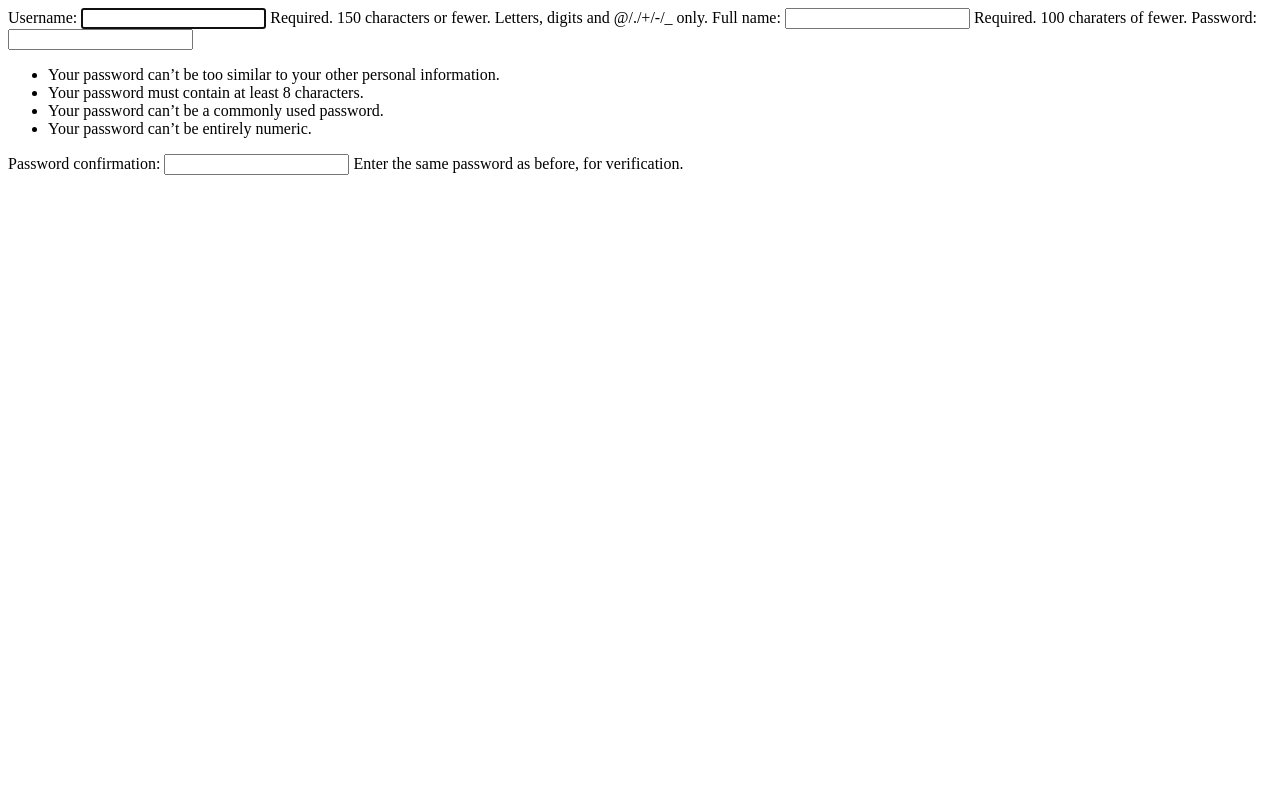
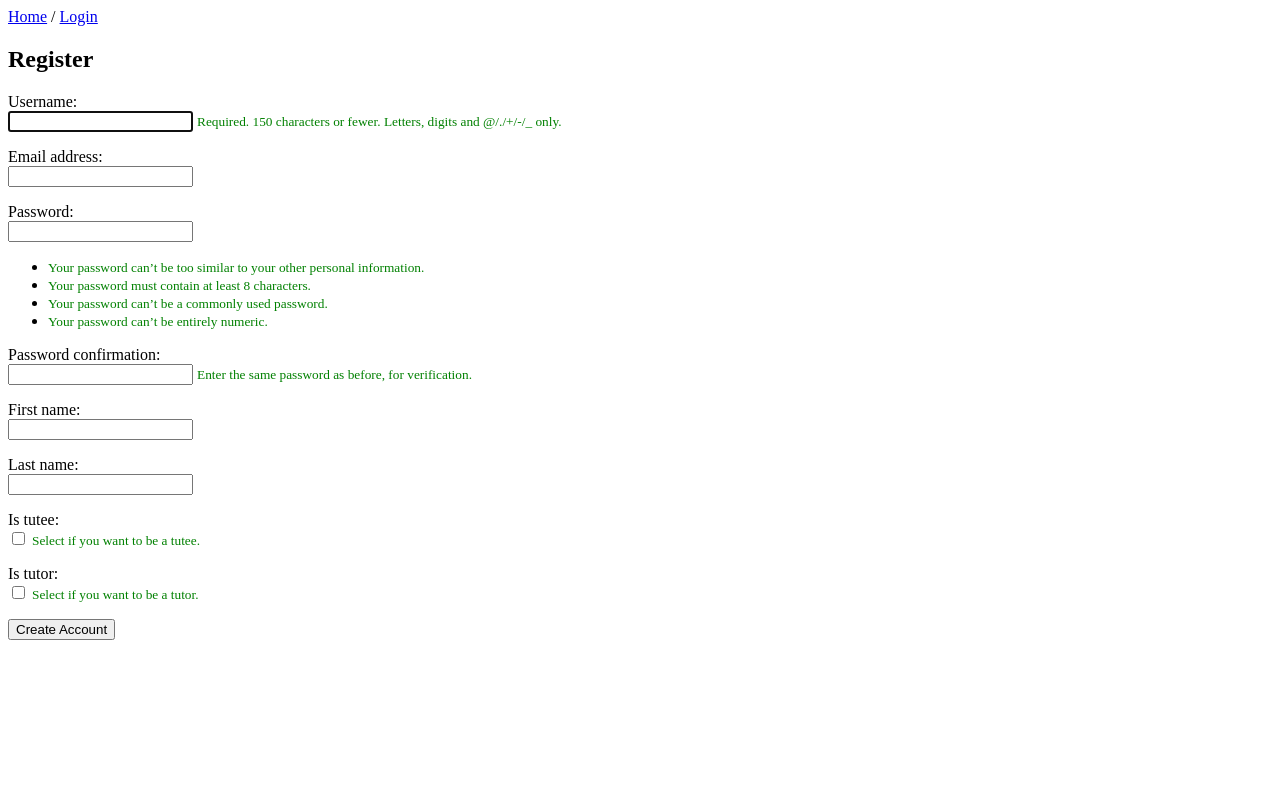
Before and after one commit to Peer2PeerWebApp/demo_webapp_zehra, a Django app: page /register/ in a window 1280 px wide. Run offline with Django 3.2, Linux system fonts and the light colour scheme; parts of the project's set-up code (start-up, migrations or seed data) failed here and were passed over.

Commit message:
login/register/logout working now

```diff
--- a/mysite/templates/home.html
+++ b/mysite/templates/home.html
@@ -9,6 +9,7 @@ Hi {{ user.full_name }}, Welcome to Peer-2-Peer!
 
 {% else %}
 
+<h1>Peer-2-Peer</h1>
 You are not logged in!
 
 
--- a/mysite/templates/register.html
+++ b/mysite/templates/register.html
@@ -1,20 +1,22 @@
-{% csrf_token %}
+<a href="{% url 'home' %}">Home</a> /
+<a href="{% url 'login' %}">Login</a>
+
+<h2>Register</h2>
+<form method="POST" action="">
+
+	{% csrf_token %}
 	{% for field in form %}
-
-
-		{{ field.label_tag }}
-
+	<p>
+		{{ field.label_tag }}<br>
 		{{ field }}
 		{% if field.help_text %}
-			{{ field.help_text }}
+			<small style="color: green">{{ field.help_text }}</small>
 		{% endif %}
 		{% for error in field.errors %}
-
-
-{{ error }}
-
-
+			</p><p style="color: red">{{ error }}</p>
 		{% endfor %}
-
-
+	<p></p>
 	{% endfor %}
+	<!--- <button type="submit">Sign up</button> --->
+	<input type="submit" value="Create Account"  />
+</form>
--- a/register/forms.py
+++ b/register/forms.py
@@ -5,8 +5,11 @@ from .models import CustomUser
 
 
 class SignUpForm(UserCreationForm):
-    full_name = forms.CharField(max_length=100, help_text='Required. 100 charaters of fewer.')
+    #full_name = forms.CharField(max_length=100, help_text='Required. 100 charaters of fewer.')
+    is_tutee = forms.BooleanField(help_text='Select if you want to be a tutee.')
+    is_tutor = forms.BooleanField(help_text='Select if you want to be a tutor.')
 
     class Meta:
         model = CustomUser
-        fields = UserCreationForm.Meta.fields + ('full_name',)
+        #fields = UserCreationForm.Meta.fields + ('full_name',)
+        fields = ['username', 'email', 'password1', 'password2', 'first_name', 'last_name', 'is_tutee', 'is_tutor']
--- a/register/models.py
+++ b/register/models.py
@@ -4,7 +4,7 @@ from django.contrib.auth.models import AbstractUser
 # Create your models here.
 
 class CustomUser(AbstractUser):
-    full_name = models.CharField(max_length=100, blank=False)
+    #full_name = models.CharField(max_length=100, blank=False)
     #age = models.PositiveIntegerField(null=True, blank=True)
     is_tutee = models.BooleanField(default=False)
     is_tutor = models.BooleanField(default=False)
```
Also changed, not shown: mysite/templates/login.html (+11 -2 lines).
